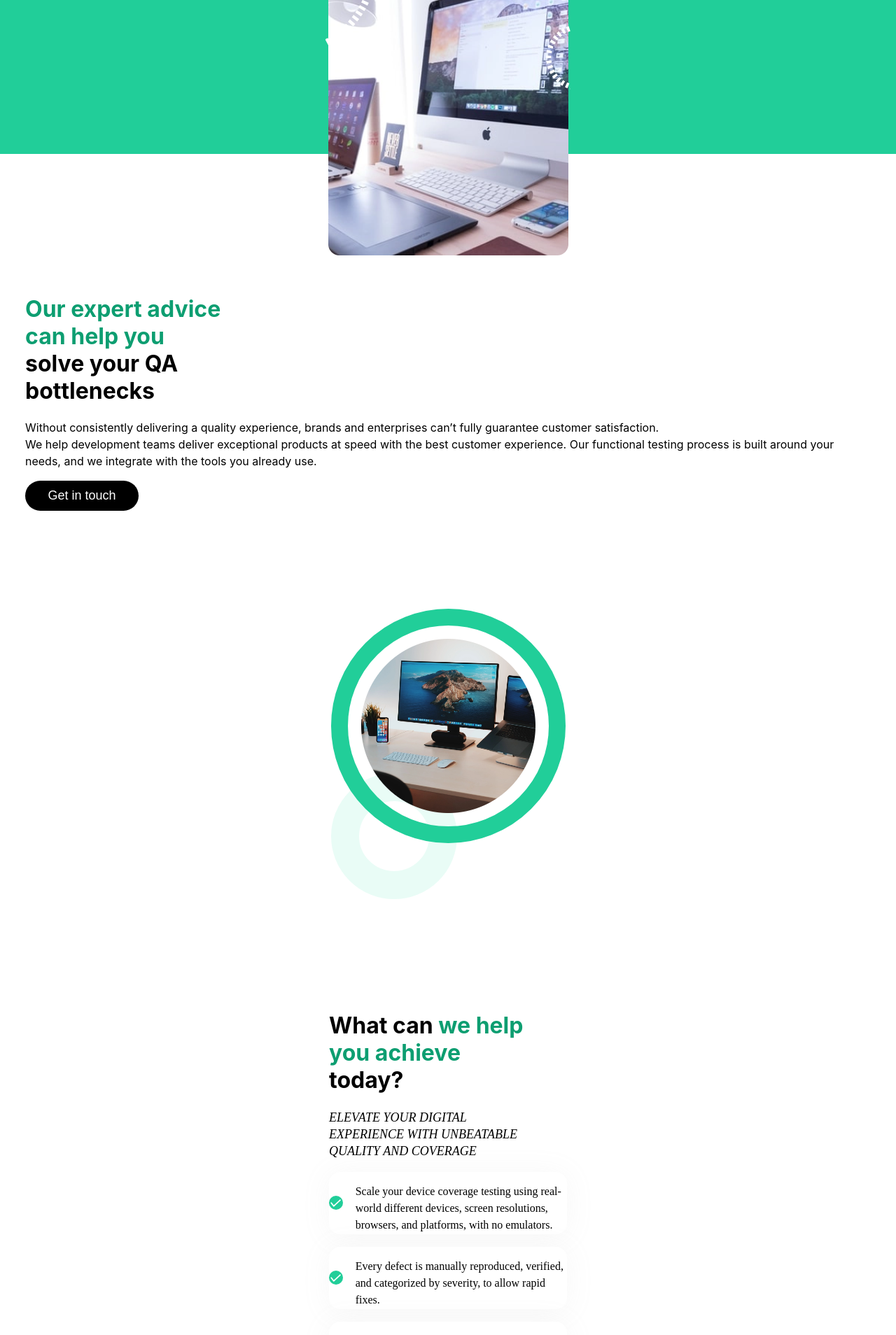
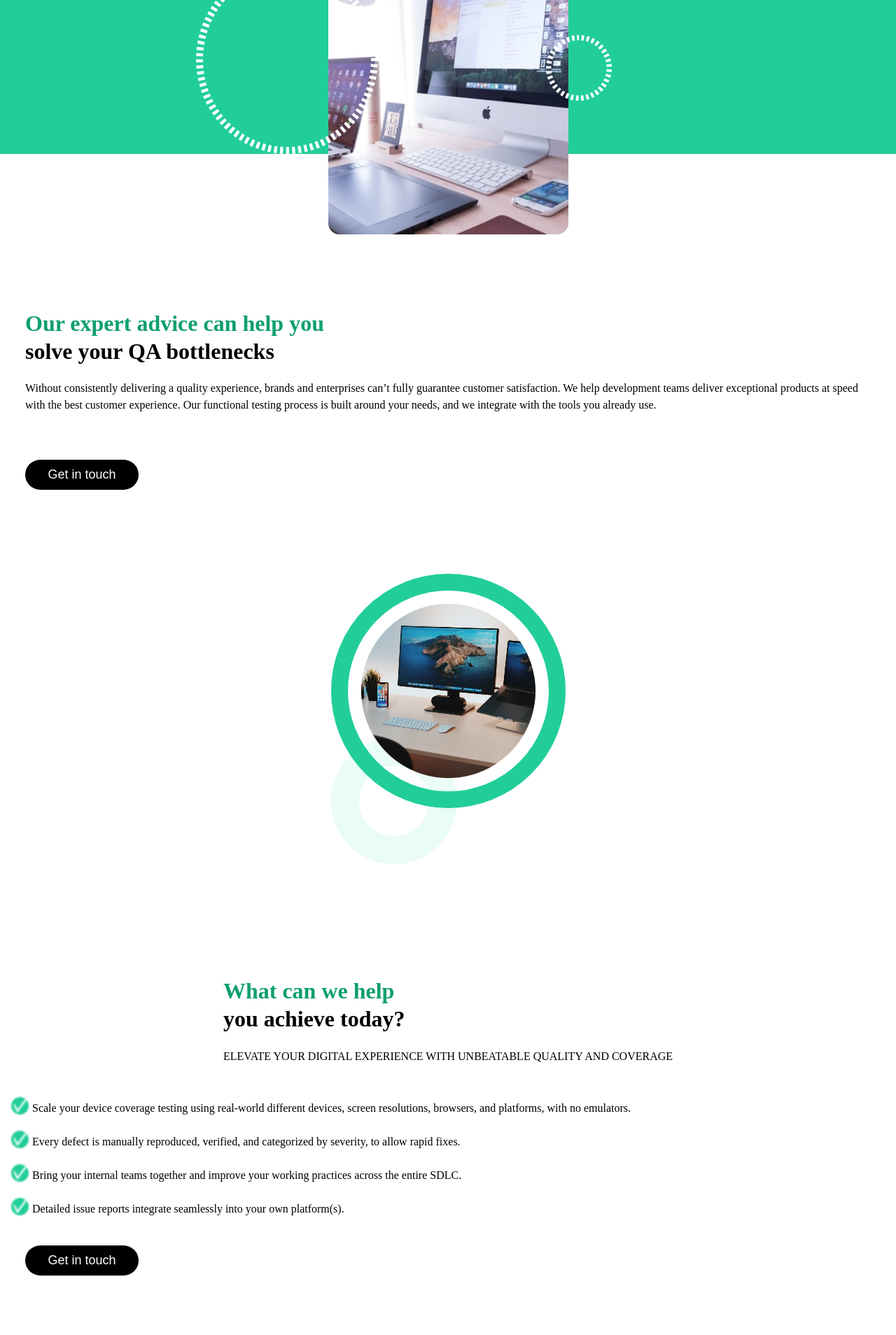
Before and after one commit to a11ysolutions/website, a React (Create React App) app: page /functional in a window 1280 px wide. Shown: the part 880-2788 px from the top of the page at 70% size. Built offline with nearby package versions, Linux system fonts and the light colour scheme.

Commit message:
feat: adjust functional page with components reused from automation page

```diff
--- a/src/Components/Functional/Functional.css
+++ b/src/Components/Functional/Functional.css
@@ -1,3 +1,10 @@
+.page-container {
+  display: flex;
+  flex-direction: column;
+  align-items: center;
+  font: normal normal normal 16px/24px Archivo;
+}
+
 .functional-header-text-button {
   text-align: left;
   padding: 20px;
@@ -23,7 +30,7 @@
   flex-direction: column;
   margin: 120px 0;
 }
-.functional-large-circle {
+.automation-first-encircled-img {
   display: flex;
   align-self: center;
   justify-content: center;
@@ -34,7 +41,7 @@
   border-radius: 287px;
   z-index: 10;
 }
-.functional-small-circle {
+.automation-first-blurred-circle {
   width: 100px;
   height: 100px;
   border: 40px solid #27dba419;
@@ -50,3 +57,89 @@
   border-radius: 220px;
   opacity: 1;
 }
+.last-image {
+  display: flex;
+  flex-direction: column;
+  margin: 120px 0 -90px 0;
+}
+.automation-third-circle {
+  width: 60px;
+  height: 60px;
+  border-top: 40px solid #21ce99;
+  border-right: 40px solid #21ce99;
+  border-bottom: 40px solid #21ce99;
+  margin-left: -60px;
+  border-top-right-radius: 100px;
+  border-bottom-right-radius: 100px;
+  margin-top: 295px;
+  position: absolute;
+}
+
+.automation-third-blurred-circle {
+  width: 114px;
+  height: 114px;
+  border: 56px solid #27dba419;
+  border-radius: 50%;
+  margin-top: -100px;
+}
+.automation-fourth-circle {
+  position: absolute;
+  width: 30px;
+  height: 30px;
+  border: 24px solid #21ce99;
+  border-radius: 50%;
+  z-index: 1;
+  right: 10px;
+  margin-top: 70px;
+}
+.automation-fith-image {
+  width: 300px;
+  height: 300px;
+  align-self: flex-end;
+  margin-bottom: 160px;
+  margin-top: -150px;
+  z-index: 10;
+}
+.automation-second-circle-container {
+  display: flex;
+  margin-top: -300px;
+}
+
+.automation-second-circle {
+  width: 45px;
+  height: 45px;
+  border: 32px solid #21ce99;
+  border-radius: 287px;
+  margin-top: 50px;
+  z-index: 5;
+}
+
+.automation-second-blurred-circle {
+  width: 95px;
+  height: 95px;
+  border: 40px solid #27dba419;
+  border-radius: 50%;
+  backdrop-filter: blur(30px);
+  -webkit-backdrop-filter: blur(30px);
+  margin-left: -30px;
+}
+
+.automation-second-image {
+  width: 171.5px;
+  height: 171.5px;
+  align-self: flex-end;
+  z-index: 10;
+}
+
+.automation-second-image-container {
+  display: flex;
+  flex-direction: row;
+  justify-content: space-between;
+  z-index: 10;
+}
+
+.automation-fourth-image {
+  width: 122px;
+  height: 122px;
+  margin-bottom: 10px;
+}
--- a/src/Components/Functional/Functional.js
+++ b/src/Components/Functional/Functional.js
@@ -1,111 +1,124 @@
 import React from "react";
 import AchievementCard from "../UI/AchievementCard/AchievementCard";
-import FunctionalPresentationSign from "../UI/FunctionalPresentationSign/FunctionalPresentationSign";
-import FunctionalIlustration from "../UI/FunctionalIlustration/FunctionalIlustration";
+import BicolorTitledText from "../UI/BicolorTitledText/BicolorTitledText"
+import Presentation from "../UI/Presentation/Presentation"
+import Illustration from "../UI/Illustration/Illustration"
 import Button from "../UI/Button/Button";
 import Toolset from "../UI/Toolset/Toolset";
-import CheckCard from "../UI/CheckCard/CheckCard";
-import TestingServicesCard from "../UI/TestingServicesCard/TestingServicesCard";
+import CheckedItem from "../UI/CheckedItem/CheckedItem"
+
 import { MdBugReport } from "react-icons/md";
 import { IoExtensionPuzzle, IoPersonCircle } from "react-icons/io5";
 import { AiOutlineSync } from "react-icons/ai";
 import { GoGear } from "react-icons/go";
 import { FaClipboardList, FaSearchPlus } from "react-icons/fa";
 import { BsShieldFillCheck } from "react-icons/bs";
+
 import "./Functional.css";
 import { scrollToContactForm } from "../Utils/Utils";
 
+
+const BUG_ICON = <MdBugReport className="checked-item-icon" />;
+const PUZZLE_ICON = <IoExtensionPuzzle className="checked-item-icon" />;
+const PERSON_ICON = <IoPersonCircle className="checked-item-icon" />;
+const SYNC_ICON = <AiOutlineSync className="checked-item-icon" />;
+const GEAR_ICON = <GoGear className="checked-item-icon" />;
+const CLIPBOARD_ICON = <FaClipboardList className="checked-item-icon" />;
+const SEARCH_ICON = <FaSearchPlus className="checked-item-icon" />;
+const SHIELD_ICON = <BsShieldFillCheck className="checked-item-icon" />;
+
 function Functional() {
   return (
-    <div
-      style={{ display: "flex", flexDirection: "column", alignItems: "center" }}
-    >
-      <div style={{ marginTop: "135px" }}>
-        <FunctionalPresentationSign />
-        <div style={{ alignSelf: "center", marginTop: "90px" }}>
-          <FunctionalIlustration />
-        </div>
+    <div id='functional-main' className='page-container' >
+      <div className="page-top">
+        <Presentation
+            title="Scalable Functional Testing Services"
+            texts={[
+                "Discover how you can instantly and",
+                "effortlessly find the bugs impacting",
+                "your users enabling you to release",
+                "high-quality at speed."
+            ]}
+            buttonText="Get a free consultation" />
       </div>
 
-      <div className="functional-header-text-button">
-        <h1>
-          <span style={{ color: "#0D9E71" }}>
-            Our expert advice <br></br>can help you <br></br>
-          </span>
-          solve your QA <br></br>bottlenecks
-        </h1>
-        <p>
-          Without consistently delivering a quality experience, brands and
-          enterprises can’t fully guarantee customer satisfaction. <br></br>
-          We help development teams deliver exceptional products at speed with the best
-          customer experience. Our functional testing process is built around
-          your needs, and we integrate with the tools you already use.
-        </p>
-        <Button onClick={scrollToContactForm}>Get in touch</Button>
+      <Illustration
+          pillText="Functionality"
+          imgSrc="./desktop.png"
+          containerStyle={{ position: "relative", marginTop: "50px" }}
+          pillPosition={{ top: "-40px", left: "170px" }}
+      />
+
+      <BicolorTitledText
+          color1="#0D9E71"
+          color2="black"
+          color1Text="Our expert advice can help you"
+          color2Text="solve your QA bottlenecks"
+      >
+          Without consistently delivering a quality
+          experience, brands and enterprises can’t fully
+          guarantee customer satisfaction.
+
+          We help development teams deliver
+          exceptional products at speed with the best
+          customer experience. Our functional testing
+          process is built around your needs, and we
+          integrate with the tools you already use.
+      </BicolorTitledText>
+
+      <Button
+          className="automation"
+          onClick={scrollToContactForm}
+      >Get in touch</Button>
+
+      <div className="intermediate-image">
+          <div className="automation-first-encircled-img">
+              <img src="./desktop-two-monitors.png" alt="A desktop with two monitors" className="automation-first-image" />
+          </div>
+          <div className="automation-first-blurred-circle"></div>
       </div>
 
+      <BicolorTitledText
+          color1="#0D9E71"
+          color2="black"
+          color1Text="What can we help"
+          color2Text="you achieve today?"
+      >
+          ELEVATE YOUR DIGITAL EXPERIENCE WITH UNBEATABLE QUALITY AND COVERAGE
+      </BicolorTitledText>
+
+      <CheckedItem>Scale your device coverage testing using real-world different devices, screen resolutions, browsers, and platforms, with no emulators.</CheckedItem>
+      <CheckedItem>Every defect is manually reproduced, verified, and categorized by severity, to allow rapid fixes.</CheckedItem>
+      <CheckedItem>Bring your internal teams together and improve your working practices across the entire SDLC.</CheckedItem>
+      <CheckedItem>Detailed issue reports integrate seamlessly into your own platform(s).</CheckedItem>
+
+      <Button
+          className="automation"
+          onClick={scrollToContactForm}
+      >Get in touch</Button>
+
       <div className="intermediate-image">
-        <div className="functional-large-circle">
-          <img src="desktop-two-monitors.png" alt="desktop"></img>
-        </div>
-        <div>
-          <div className="functional-small-circle"></div>
-        </div>
+          <img src="./coding-man.png" alt="A man typing on a computer" className="automation-second-image" />
+          <div className="automation-second-image-container">
+              <img src="./computer-plant.png" alt="A computer and a plant" className="automation-third-image" />
+              <img src="./hand-bar.png" alt="A hand with an increasing digital bar on top" className="automation-fourth-image" />
+          </div>
+          <div className="automation-second-circle-container">
+              <div className="automation-second-circle" ></div>
+              <div className="automation-second-blurred-circle"></div>
+          </div>
       </div>
 
-      <div className="functional-header-text-button">
-        <h1>
-          What can{" "}
-          <span style={{ color: "#0D9E71" }}>
-            we help <br></br>you achieve <br></br>
-          </span>
-          today? <br></br>
-        </h1>
-        <div className="functional-titles">
-          <p>
-            ELEVATE YOUR DIGITAL <br></br>
-            EXPERIENCE WITH UNBEATABLE <br></br>
-            QUALITY AND COVERAGE
-          </p>
-        </div>
-        <div style={{ marginTop: "18px" }}>
-          <CheckCard>
-            <p>
-              Scale your device coverage testing using real-world different
-              devices, screen resolutions, browsers, and platforms, with no
-              emulators.
-            </p>
-          </CheckCard>
-        </div>
-        <div style={{ marginTop: "18px" }}>
-          <CheckCard>
-            <p>
-              Every defect is manually reproduced, verified, and categorized by
-              severity, to allow rapid fixes.
-            </p>
-          </CheckCard>
-        </div>
-        <div style={{ marginTop: "18px" }}>
-          <CheckCard>
-            <p>
-              Bring your internal teams together and improve your working
-              practices across the entire SDLC.
-            </p>
-          </CheckCard>
-        </div>
-        <div style={{ marginTop: "18px" }}>
-          <CheckCard>
-            <p>
-              Detailed issue reports integrate seamlessly into your own
-              platform(s).
-            </p>
-          </CheckCard>
-        </div>
-        <Button onClick={scrollToContactForm}>Get in touch</Button>
-      </div>
-      <div style={{ marginTop: "135px" }}>
-        <div className="functional-titles">UNLIMITED SCALE, AT SPEED</div>
+      <BicolorTitledText
+          color1="#0D9E71"
+          color2="black"
+          color1Text=""
+          color2Text=""
+      >
+          UNLIMITED SCALE, AT SPEED
+      </BicolorTitledText>
 
+      <div>
         <div style={{ marginTop: "18px" }}>
           <AchievementCard imgSrc="folder-data.svg">
             <p>
@@ -139,104 +152,59 @@ function Functional() {
           </AchievementCard>
         </div>
       </div>
-      <div className="functional-header-text-button">
-        <div className="functional-titles">
-          <p>
-            DELIVER GLOBAL RELEASES <br></br>
-            THAT DELIGHT USERS
-          </p>
-        </div>
-        <div style={{ marginTop: "18px" }}>
-          <CheckCard>
-            <p>
-              Improve customer satisfaction earning the trust and satisfaction
-              of international users by ensuring bugs don’t affect their
-              interactions with your brand and products.
-            </p>
-          </CheckCard>
-        </div>
-        <div style={{ marginTop: "18px" }}>
-          <CheckCard>
-            <p>
-              Understand bug impact on local users ensuring end-users feel as
-              though the products you deliver were built for them.
-            </p>
-          </CheckCard>
-        </div>
-        <div style={{ marginTop: "18px" }}>
-          <CheckCard>
-            <p>
-              Test with real users on real devices for real results ensuring a
-              consistent user experience for all end-users giving you a
-              competitive edge in the oversaturated app market.
-            </p>
-          </CheckCard>
-        </div>
-        <div style={{ marginTop: "40px" }}>
-          <Button onClick={scrollToContactForm}>Get in touch</Button>
-        </div>
+
+      <BicolorTitledText
+          color1="#0D9E71"
+          color2="black"
+          color1Text=""
+          color2Text=""
+      >
+          DELIVER GLOBAL RELEASES THAT DELIGHT USERS
+      </BicolorTitledText>
+
+      <CheckedItem>Improve customer satisfaction earning the trust and satisfaction of international users by ensuring bugs don’t affect their interactions with your brand and products.</CheckedItem>
+      <CheckedItem>Understand bug impact on local users ensuring end-users feel as though the products you deliver were built for them.</CheckedItem>
+      <CheckedItem>Test with real users on real devices for real results ensuring a consistent user experience for all end-users giving you a competitive edge in the oversaturated app market.</CheckedItem>
+
+      <Button
+          className="automation"
+          onClick={scrollToContactForm}
+      >Get in touch</Button>
+
+      <div className="intermediate-image">
+          <div className="automation-first-encircled-img">
+              <img src="./man-typing.png" alt="Typing on a laptop" className="automation-first-image" />
+          </div>
+          <div className="automation-first-blurred-circle"></div>
       </div>
-      <div className="intermediate-image">
-        <div className="functional-large-circle">
-          <img src="man-typing.png" alt="desktop"></img>
-        </div>
-        <div>
-          <div className="functional-small-circle"></div>
-        </div>
-      </div>
-      <div className="functional-header-text-button">
-        <h1>
-          <span style={{ color: "#0D9E71" }}>
-            Functional<br></br>Testing Services<br></br>
-          </span>
-          We Offer
-        </h1>
-        <div style={{ marginTop: "18px" }}>
-          <TestingServicesCard icon={<MdBugReport />}>
-            <p>Smoke testing</p>
-          </TestingServicesCard>
-        </div>
-        <div style={{ marginTop: "18px" }}>
-          <TestingServicesCard icon={<IoExtensionPuzzle />}>
-            <p>Module / Component testing</p>
-          </TestingServicesCard>
-        </div>
-        <div style={{ marginTop: "18px" }}>
-          <TestingServicesCard icon={<AiOutlineSync />}>
-            <p>Regression testing</p>
-          </TestingServicesCard>
-        </div>
-        <div style={{ marginTop: "18px" }}>
-          <TestingServicesCard icon={<GoGear />}>
-            <p>Integration testing</p>
-          </TestingServicesCard>
-        </div>
-        <div style={{ marginTop: "18px" }}>
-          <TestingServicesCard icon={<FaClipboardList />}>
-            <p>Cross-platform testing</p>
-          </TestingServicesCard>
-        </div>
-        <div style={{ marginTop: "18px" }}>
-          <TestingServicesCard icon={<BsShieldFillCheck />}>
-            <p>Sanity testing</p>
-          </TestingServicesCard>
-        </div>
-        <div style={{ marginTop: "18px" }}>
-          <TestingServicesCard icon={<IoPersonCircle />}>
-            <p>UAT testing</p>
-          </TestingServicesCard>
-        </div>
-        <div style={{ marginTop: "18px" }}>
-          <TestingServicesCard icon={<FaSearchPlus />}>
-            <p>Explorary testing</p>
-          </TestingServicesCard>
-        </div>
-      </div>
-      <div>
-        <div style={{ position: "relative", marginTop: "25px" }}>
-          <img src="man-typing-and-diagram.png" alt="man typing"></img>
-        </div>
-      </div>
+
+      <section style={{ width: "100%", padding: "20px", marginTop: "50px", backgroundColor: "#AAAAAA19" }}>
+          <BicolorTitledText
+              color1="#0D9E71"
+              color2="black"
+              color1Text="Functional Testing Services"
+              color2Text="We Offer"
+          ></BicolorTitledText>
+
+          <CheckedItem icon={BUG_ICON} >Smoke testing</CheckedItem>
+          <CheckedItem icon={PUZZLE_ICON}>Module / Component testing</CheckedItem>
+          <CheckedItem icon={SYNC_ICON}>Regression testing</CheckedItem>
+          <CheckedItem icon={GEAR_ICON}>Integration testing</CheckedItem>
+          <CheckedItem icon={CLIPBOARD_ICON}>Cross- platform testing</CheckedItem>
+          <CheckedItem icon={SHIELD_ICON}>Sanity testing</CheckedItem>
+          <CheckedItem icon={PERSON_ICON}>UAT testing</CheckedItem>
+          <CheckedItem icon={SEARCH_ICON}>Explorary testing</CheckedItem>
+
+          <div className="last-image">
+              <div className="automation-third-circle-container">
+                  <div className="automation-third-circle"></div>
+                  <div className="automation-third-blurred-circle"></div>
+                  <div className="automation-fourth-circle" ></div>
+              </div>
+              <img src="./man-typing-and-diagram.png" alt="A programmer working in a computer" className="automation-fith-image" />
+          </div>
+      </section>
+
       <Toolset />
     </div>
   );
```
Also changed, not shown: public/computer-plant.png (added), public/hand-bar.png (added).
